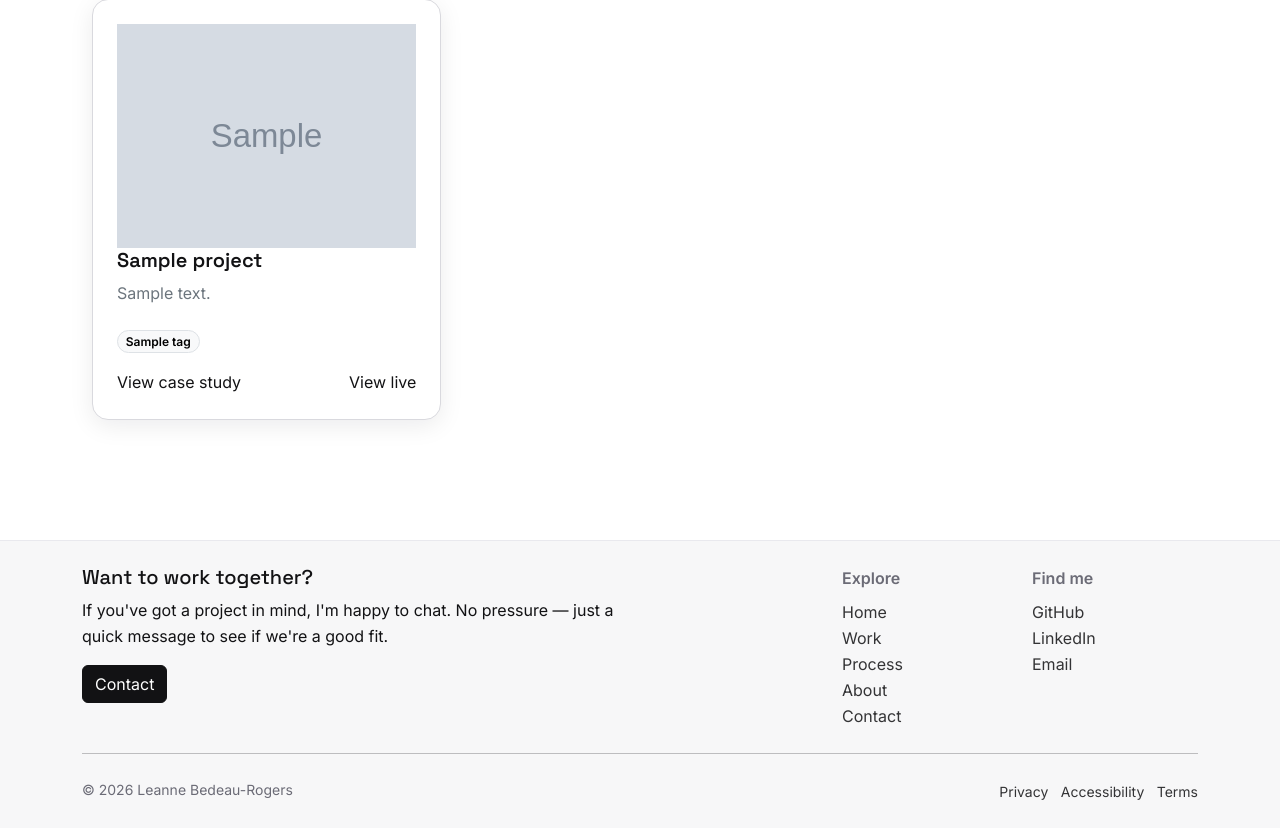
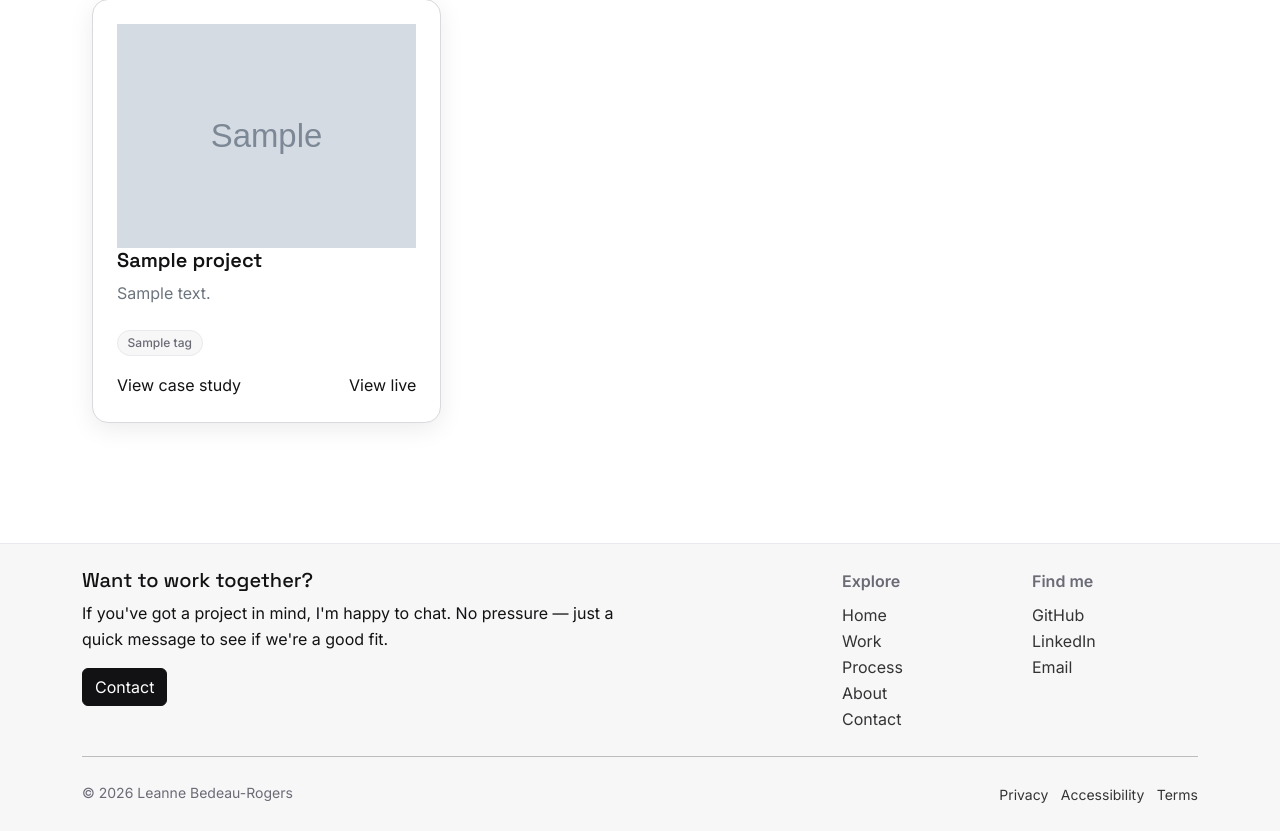
Before and after one commit to creatvie-introvert/portfolio-2026, a Django app: page / in a window 1280 px wide. Shown: the part 977-1808 px from the top of the page. Before the commit the page ends 1777 px from the top, so only its background shows below. Run offline with Django 5.2, Linux system fonts and the light colour scheme; tables that the repository leaves empty hold one stand-in row (values such as "Sample post"); grey boxes marked "Sample" are stand-in pictures.

Commit message:
style: update project tag badge colours to match theme

```diff
--- a/core/static/core/css/style.css
+++ b/core/static/core/css/style.css
@@ -328,8 +328,6 @@ main {
         color: var(--text-primary);
     }
 
-
-
     /* 5.2 Footer */
     .footer {
         padding: 24px 16px;
@@ -354,6 +352,15 @@ main {
     /* Footer muted text */
     .footer .text-muted {
         color: var(--text-muted) !important;
+    }
+
+    /* 5.3) Tags */
+    .badge-tag {
+        background: var(--bg-section);
+        color: var(--text-muted);
+        border: 1px solid var(--border-subtle);
+        font-weight: 500;
+        padding: 0.35rem 0.6rem;
     }
 
     /* 6) UTILITIES (tiny reusable helpers) */
--- a/core/templates/core/home.html
+++ b/core/templates/core/home.html
@@ -124,7 +124,7 @@
                     {% if project.tags.all %}
                     <div class="d-flex flex-wrap gap-2 mb-3">
                         {% for tag in project.tags.all %}
-                        <span class="badge rounded-pill text-bg-light border">
+                        <span class="badge rounded-pill badge-tag">
                             {{ tag.name }}
                         </span>
                         {% endfor %}
```
Lines whose indentation alone changed are shown as unchanged.
